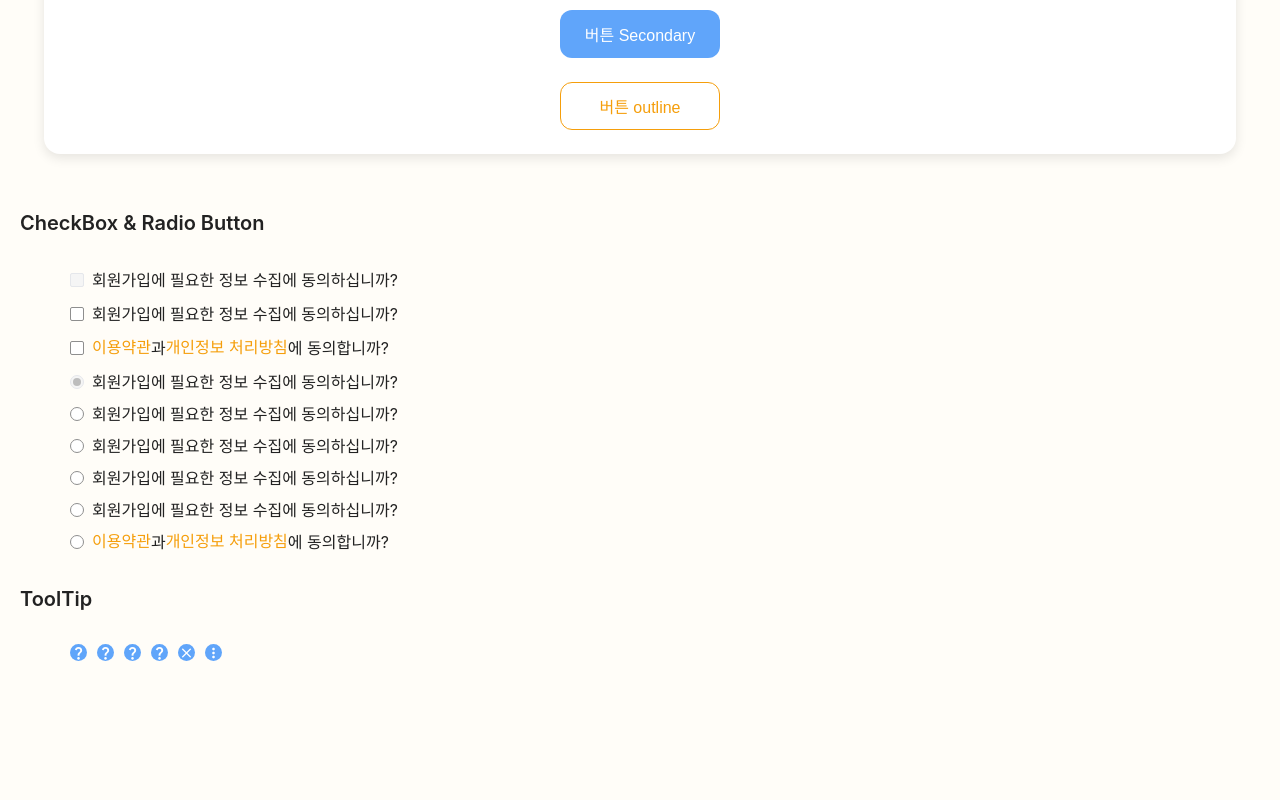
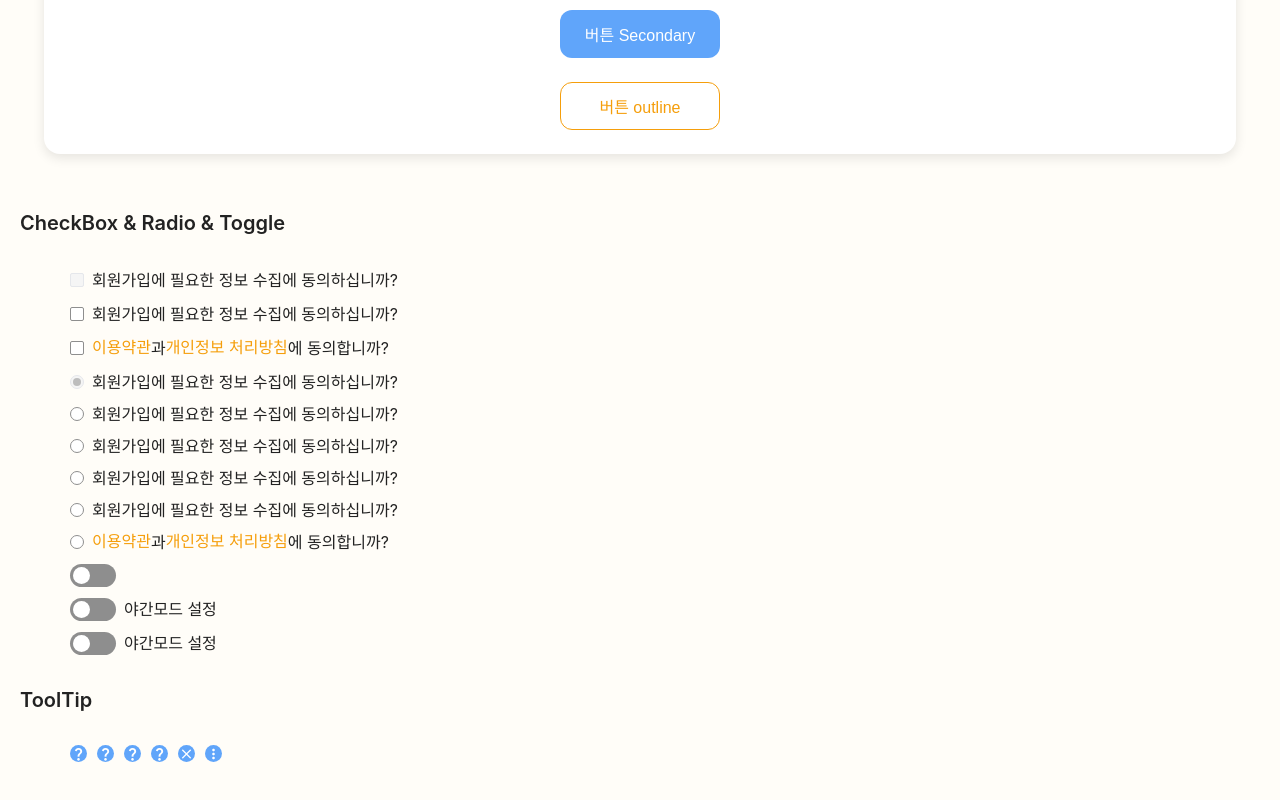
Before and after one commit to NambuDevB1A2/PawConnect, a Next.js app in the folder pawconnect/apps/web/: page / in a window 1280 px wide. Shown: the part 3418-4218 px from the top of the page. Built offline with nearby package versions, Linux system fonts and the light colour scheme.

Commit message:
feat: toggle 추가

```diff
--- a/pawconnect/apps/web/src/app/globals.css
+++ b/pawconnect/apps/web/src/app/globals.css
@@ -215,11 +215,17 @@ body {
     --input-label-gap: 8px;
     --input-helper-gap: 8px;
 
-    /* CheckBox & RadioButton */
+    /* CheckBox & Radio & Toggle */
 
     --checkbox-size: 14px;
     --checkbox-color-border: #8E8E8E;
     --checkbox-color-checked: var(--color-secondary);
+
+    --toggle-height-small: 18px;
+    --toggle-height-medium: 23px;
+    --toggle-width-small: 33px;
+    --toggle-width-medium: 46px;
+    --toggle-track-size: 17px;
 
     /* Tooltip */
 
--- a/pawconnect/apps/web/src/app/page.tsx
+++ b/pawconnect/apps/web/src/app/page.tsx
@@ -8,9 +8,10 @@ import Section from "@/components/common/Section";
 import Typography from "@/components/common/Typography";
 import CheckBox from '../components/common/CheckBox';
 import { CSSProperties } from "react";
-import RadioButton from "@/components/common/RadioButton";
-import RadioButtonGroup from "@/components/common/RadioButtonGroup";
+import Radio from "@/components/common/Radio";
+import RadioGroup from "@/components/common/RadioGroup";
 import Tooltip from "@/components/common/Tooltip";
+import Toggle from "@/components/common/Toggle";
 
 export default function Home() {
     const wrapperStyle: CSSProperties = { margin: "20px", paddingBottom: "500px", display: "flex", flexDirection: "column", gap: "30px" };
@@ -135,7 +136,7 @@ export default function Home() {
             </Section>
 
 
-            <Typography variant="subtitle">CheckBox & Radio Button</Typography>
+            <Typography variant="subtitle">CheckBox & Radio & Toggle</Typography>
             <div style={boxColumnStyle}>
                 <CheckBox text="회원가입에 필요한 정보 수집에 동의하십니까?" disabled/>
                 <CheckBox text="회원가입에 필요한 정보 수집에 동의하십니까?"/>
@@ -146,19 +147,23 @@ export default function Home() {
                     <Typography>에 동의합니까?</Typography>
                 </CheckBox>
 
-                <RadioButtonGroup name="register_agreement" defaultValue="disagree_info">
-                    <RadioButton value="disagree_info" text="회원가입에 필요한 정보 수집에 동의하십니까?" disabled/>
-                    <RadioButton value="agree_info1" text="회원가입에 필요한 정보 수집에 동의하십니까?"/>
-                    <RadioButton value="agree_info2" text="회원가입에 필요한 정보 수집에 동의하십니까?"/>
-                    <RadioButton value="agree_info3" text="회원가입에 필요한 정보 수집에 동의하십니까?"/>
-                    <RadioButton value="agree_info4" text="회원가입에 필요한 정보 수집에 동의하십니까?"/>
-                    <RadioButton value="agree_terms">
+                <RadioGroup name="register_agreement" defaultValue="disagree_info">
+                    <Radio value="disagree_info" text="회원가입에 필요한 정보 수집에 동의하십니까?" disabled/>
+                    <Radio value="agree_info1" text="회원가입에 필요한 정보 수집에 동의하십니까?"/>
+                    <Radio value="agree_info2" text="회원가입에 필요한 정보 수집에 동의하십니까?"/>
+                    <Radio value="agree_info3" text="회원가입에 필요한 정보 수집에 동의하십니까?"/>
+                    <Radio value="agree_info4" text="회원가입에 필요한 정보 수집에 동의하십니까?"/>
+                    <Radio value="agree_terms">
                         <Button variant="text">이용약관</Button>
                         <Typography>과 </Typography>
                         <Button variant="text">개인정보 처리방침</Button>
                         <Typography>에 동의합니까?</Typography>
-                    </RadioButton>
-                </RadioButtonGroup>
+                    </Radio>
+                </RadioGroup>
+
+                <Toggle/>
+                <Toggle text="야간모드 설정"/>
+                <Toggle>야간모드 설정</Toggle>
             </div>
 
 
--- /dev/null
+++ b/pawconnect/apps/web/src/components/common/Radio.tsx
@@ -0,0 +1,51 @@
+'use client';
+
+import { InputHTMLAttributes, useContext } from "react";
+import styles from "@/styles/common/Radio.module.css";
+import Typography from "@/components/common/Typography";
+import { RadioGroupContext } from "@/components/common/RadioGroup";
+
+interface RadioProps extends InputHTMLAttributes<HTMLInputElement> {
+    children?: React.ReactNode;
+    text?: string;
+    value: string;
+}
+
+export default function Radio({
+    children,
+    text,
+    value,
+    className = "",
+    disabled,
+    onChange,
+    ...props
+}: RadioProps) {
+    const group = useContext(RadioGroupContext);
+
+    const checked = group ? group.value === value : props.checked;
+    const isDisabled = group ? group.disabled || disabled: disabled;
+
+    return (
+        <div className={styles.wrapper_radio}>
+            <span className={styles.box_input}>
+                <input
+                    type="radio"
+                    className={`${styles.input} ${className}`}
+                    name={group?.name}
+                    value={value}
+                    checked={checked}
+                    disabled={isDisabled}
+                    onChange={(e) => {
+                        onChange?.(e);
+                        group?.onSelect(value);
+                    }}
+                    {...props}/>
+                <span className={styles.dot} />
+            </span>
+            <div className={styles.box_label}>
+                {text && <Typography>{text}</Typography>}
+                {children}
+            </div>
+        </div>
+    );
+}
--- a/pawconnect/apps/web/src/components/common/RadioButton.tsx
+++ /dev/null
@@ -1,51 +0,0 @@
-'use client';
-
-import { InputHTMLAttributes, useContext } from "react";
-import styles from "@/styles/common/RadioButton.module.css";
-import Typography from "@/components/common/Typography";
-import { RadioGroupContext } from "@/components/common/RadioButtonGroup";
-
-interface RadioButtonProps extends InputHTMLAttributes<HTMLInputElement> {
-    children?: React.ReactNode;
-    text?: string;
-    value: string;
-}
-
-export default function RadioButton({
-    children,
-    text,
-    value,
-    className = "",
-    disabled,
-    onChange,
-    ...props
-}: RadioButtonProps) {
-    const group = useContext(RadioGroupContext);
-
-    const checked = group ? group.value === value : props.checked;
-    const isDisabled = group ? group.disabled || disabled: disabled;
-
-    return (
-        <label className={styles.wrapper_radio}>
-        <span className={styles.box_input}>
-            <input
-                type="radio"
-                className={`${styles.input} ${className}`}
-                name={group?.name}
-                value={value}
-                checked={checked}
-                disabled={isDisabled}
-                onChange={(e) => {
-                    onChange?.(e);
-                    group?.onSelect(value);
-                }}
-                {...props}/>
-            <span className={styles.dot} />
-        </span>
-        <div className={styles.box_label}>
-            {text && <Typography>{text}</Typography>}
-            {children}
-        </div>
-        </label>
-    );
-}
--- a/pawconnect/apps/web/src/components/common/RadioButtonGroup.tsx
+++ b/pawconnect/apps/web/src/components/common/RadioGroup.tsx
@@ -1,7 +1,7 @@
 'use client';
 
-import { createContext, isValidElement, ReactElement, useId, useState } from "react";
-import styles from "@/styles/common/RadioButton.module.css"
+import { createContext, useId, useState } from "react";
+import styles from "@/styles/common/Radio.module.css"
 
 interface RadioGroupContextType {
     name: string;
@@ -24,7 +24,7 @@ interface RadioGroupProps {
     className?: string;
 }
 
-export default function RadioButtonGroup({
+export default function RadioGroup({
     children,
     name,
     defaultValue,
--- /dev/null
+++ b/pawconnect/apps/web/src/components/common/Toggle.tsx
@@ -0,0 +1,25 @@
+import { InputHTMLAttributes } from "react";
+import styles from "@/styles/common/Toggle.module.css"
+import Typography from "@/components/common/Typography";
+
+interface ToggleProps extends InputHTMLAttributes<HTMLInputElement> {
+    children?: React.ReactNode;
+    text?: string;
+}
+
+export default function Toggle({ children, text, className = "", ...props }: ToggleProps) {
+    return (
+        <div className={styles.wrapper_toggle}>
+            <span className={styles.box_input}>
+                <input className={`${styles.input} ${className}`} type="checkbox" {...props}/>
+                <span className={styles.track}>
+                    <span className={styles.thumb}/>
+                </span>
+            </span>
+            <div className={styles.box_label}>
+                {text && <Typography>{text}</Typography>}
+                {children}
+            </div>
+        </div>
+    );
+}
--- a/pawconnect/apps/web/src/styles/common/RadioButton.module.css
+++ b/pawconnect/apps/web/src/styles/common/Radio.module.css
@@ -1,4 +1,4 @@
-/* Radio Button */
+/* Radio */
 
 .wrapper_radio {
     display: inline-flex;
--- /dev/null
+++ b/pawconnect/apps/web/src/styles/common/Toggle.module.css
@@ -0,0 +1,77 @@
+/* Toggle */
+
+.wrapper_toggle {
+    display: inline-flex;
+    flex-direction: row;
+    align-items: center;
+    gap: var(--input-label-gap);
+}
+
+.box_input {
+    position: relative;
+    display: inline-flex;
+
+    width: var(--toggle-width-medium);
+    height: var(--toggle-height-medium);
+}
+
+.input {
+    position: absolute;
+    inset: 0;
+    margin: 0;
+
+    appearance: none;
+
+    cursor: pointer;
+}
+
+input:disabled {
+    cursor: not-allowed;
+}
+
+.track {
+    position: absolute;
+    inset: 0;
+
+    border-radius: var(--radius-900);
+    background-color: var(--checkbox-color-border);
+
+    pointer-events: none;
+
+    transition:
+        background-color var(--transition-background-color);
+}
+
+.input:checked ~ .track {
+    background-color: var(--checkbox-color-checked);
+}
+
+.input:disabled ~ .track {
+    background-color: var(--color-text-disabled);
+}
+
+.thumb {
+    position: absolute;
+    top: 3px;
+    left: 3px;
+
+    width: var(--toggle-track-size);
+    height: var(--toggle-track-size);
+    border-radius: var(--radius-900);
+
+    background-color: var(--color-suface);
+
+    transition:
+        transform var(--transition-transform);
+}
+
+.input:checked ~ .track .thumb {
+    transform:
+        translateX(calc(var(--toggle-width-medium) - var(--toggle-height-medium)));
+}
+
+.box_label {
+    display: flex;
+    align-items: center;
+    flex-direction: row;
+}
```
